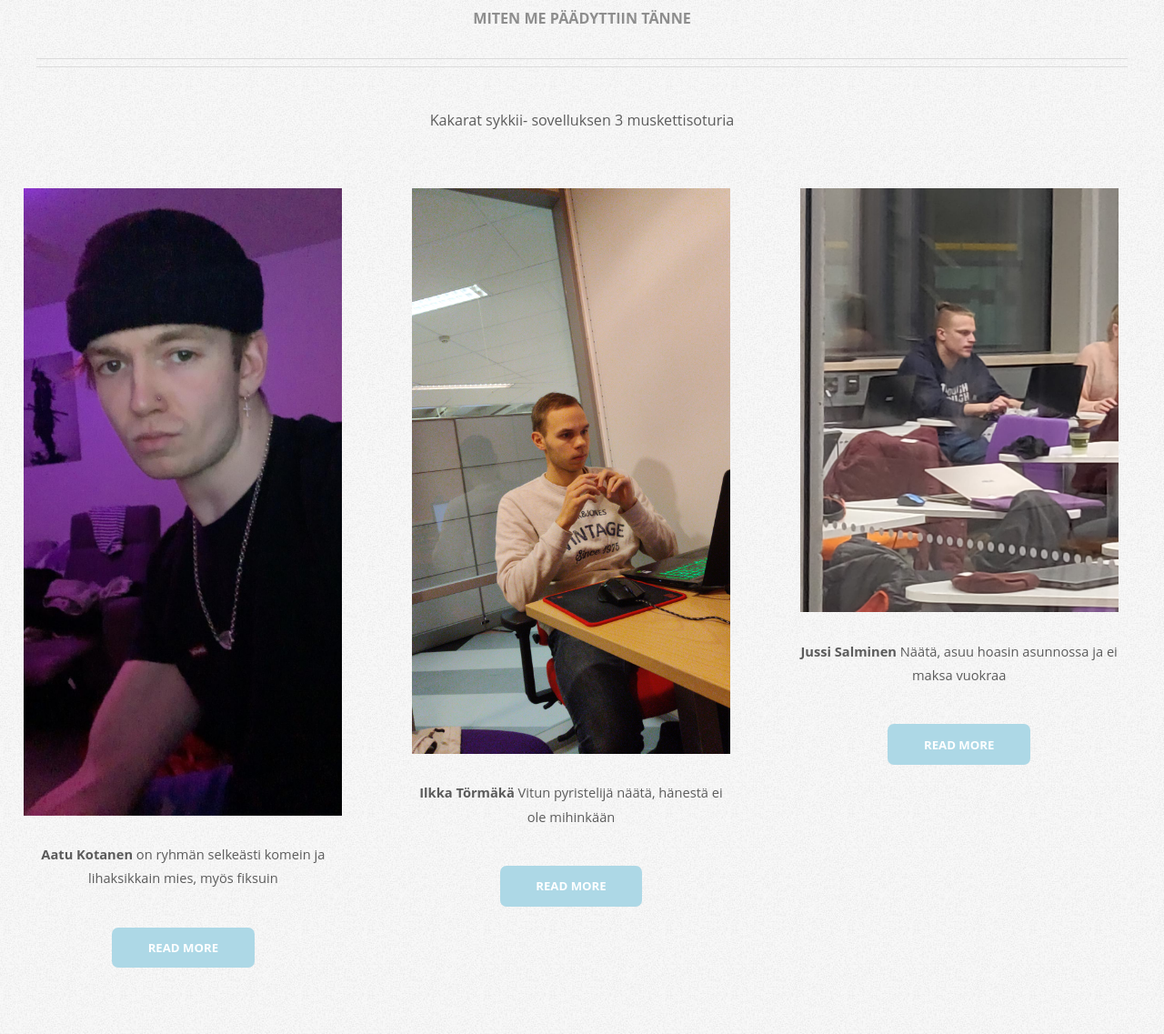
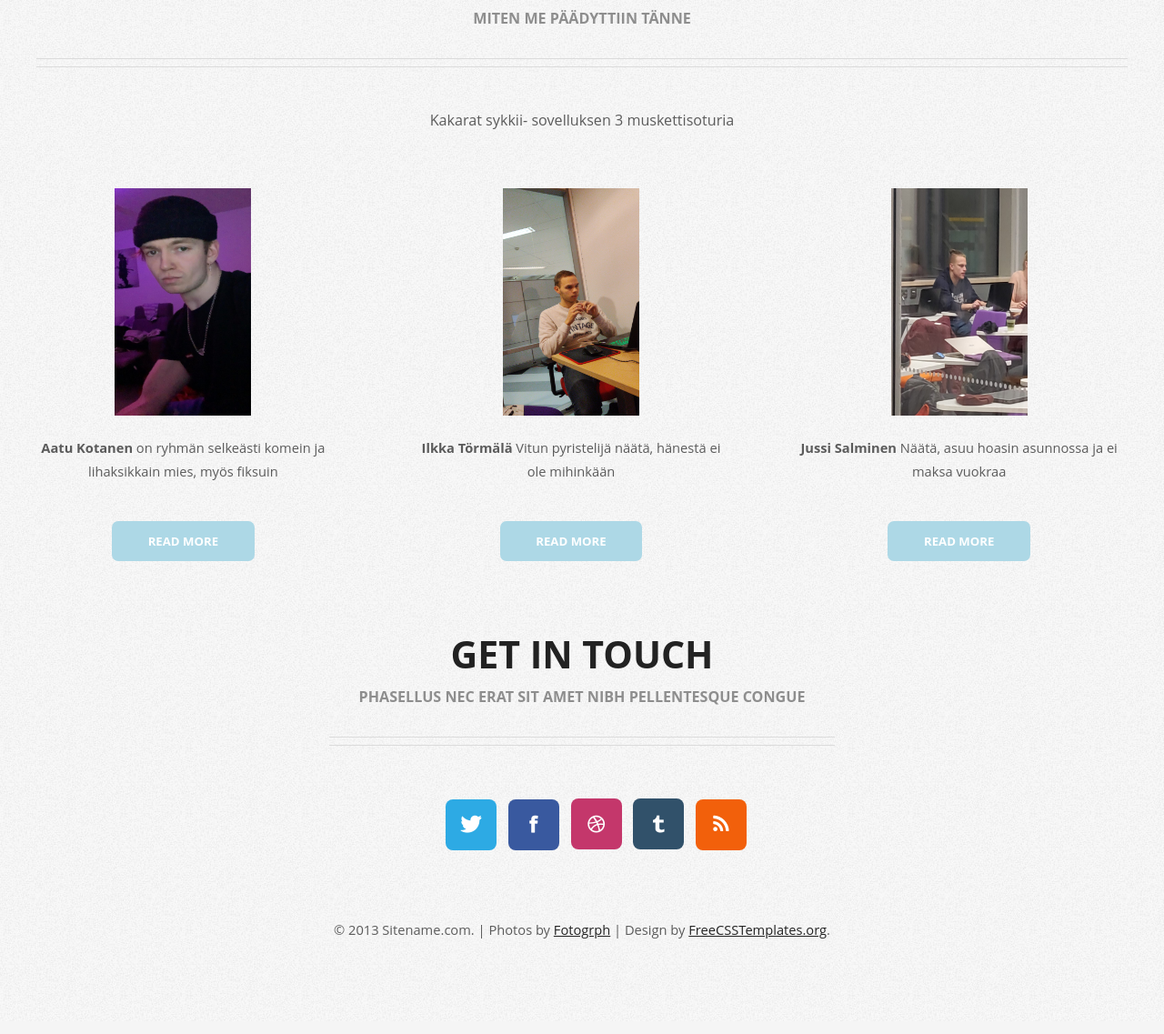
Before and after one commit to Kakarat-Sykkii/Master, a PHP site: page /aboutus.html in a window 1280 px wide. Shown: the part 335-1472 px from the top of the page at 91% size. After the commit the page ends 1367 px from the top, so only its background shows below. Run offline with PHP 8.4, Linux system fonts and the light colour scheme.

Commit message:
viimesimmät muutokset

```diff
--- a/Kakarat_sykkii/aboutus.html
+++ b/Kakarat_sykkii/aboutus.html
@@ -47,15 +47,15 @@ Released   : 20130526
 
         <div class="flexcon">
 <div id="column1c">
-		<p><a href="#" class="image image-full"><img src="images/aatukomea.jpeg" alt="" /></a></p>
+		<p><img src="images/aatukomea.jpeg" class="usimage"alt="" /></p>
 		<p><strong>Aatu Kotanen</strong> on ryhmän selkeästi komein ja lihaksikkain mies, myös fiksuin</p>
 		<a href="#" class="button">Read More</a> </div>
 	<div id="column2c">
-		<p><a href="#" class="image image-full"><img src="images/ilkka.jpeg" alt="" /></a></p>
-		<p><strong>Ilkka Törmäkä</strong> Vitun pyristelijä näätä, hänestä ei ole mihinkään</p>
+		<p><img src="images/ilkka.jpeg"class="usimage" alt="" /></p>
+		<p><strong>Ilkka Törmälä</strong> Vitun pyristelijä näätä, hänestä ei ole mihinkään</p>
 		<a href="#" class="button">Read More</a> </div>
 	<div id="column3c">
-		<p><a href="#" class="image image-full"><img src="images/jussinaata.jpeg" alt="" /></a></p>
+		<p><img src="images/jussinaata.jpeg"class="usimage" alt="" /></p>
 		<p><strong>Jussi Salminen</strong> Näätä, asuu hoasin asunnossa ja ei maksa vuokraa</p>
 		<a href="#" class="button">Read More</a> </div>
     </div>
--- a/Kakarat_sykkii/default.css
+++ b/Kakarat_sykkii/default.css
@@ -583,6 +583,7 @@ hr
 		.button:hover
 		{
 			background: grey;
+			transition: all 0.3s ease;
 		}
 
 		.button:active
@@ -755,6 +756,7 @@ hr
 #menu li:hover a,  #menu li.active a,  #menu li.active span
 {
 	background-color: rgba(179, 179, 179, 0.575);
+	transition: all 0.3s ease;
 }
 
 #menu .current_page_item a
@@ -770,7 +772,7 @@ hr
 {
 }
 
-/** omat setit */
+/** omat setit **********************************************/
 
 /**aboutus sivun container */
 .flexcon
@@ -779,11 +781,30 @@ hr
 	justify-content: space-around;
 }
 
-/**aboutus sivun kuvat */
-.usimage {
-	border-radius: 8px;
+/**vinkkejä sivun container*/
+.flexconv
+{
+	display: flex;
+	justify-content: space space-around;
+	vertical-align: bottom;
+}
+/**kuvien classit et saahaan ne samaan kohtaan*/
+.imgrotta
+{
+	height: 100;
+	width: 100;
 	display: block;
 	width: 100%;
+	margin: 0 4em 2em 0;
+
+}
+
+/**aboutus sivun kuvat */
+.usimage
+ {
+	/**border-radius: 100%;*/
+	height: 250px;
+	width: 150px;
   }
 /** SIDEBAR */
 
```
Also changed, not shown: Kakarat_sykkii/vinkkeja.html (+4 -4 lines), Kakarat_sykkii/images/hippa.png (added), Kakarat_sykkii/images/häntä.jpg (added), Kakarat_sykkii/images/pallo.jpeg (added), Kakarat_sykkii/images/rotta.jpg (added), Kakarat_sykkii/images/topo.svg (added).
